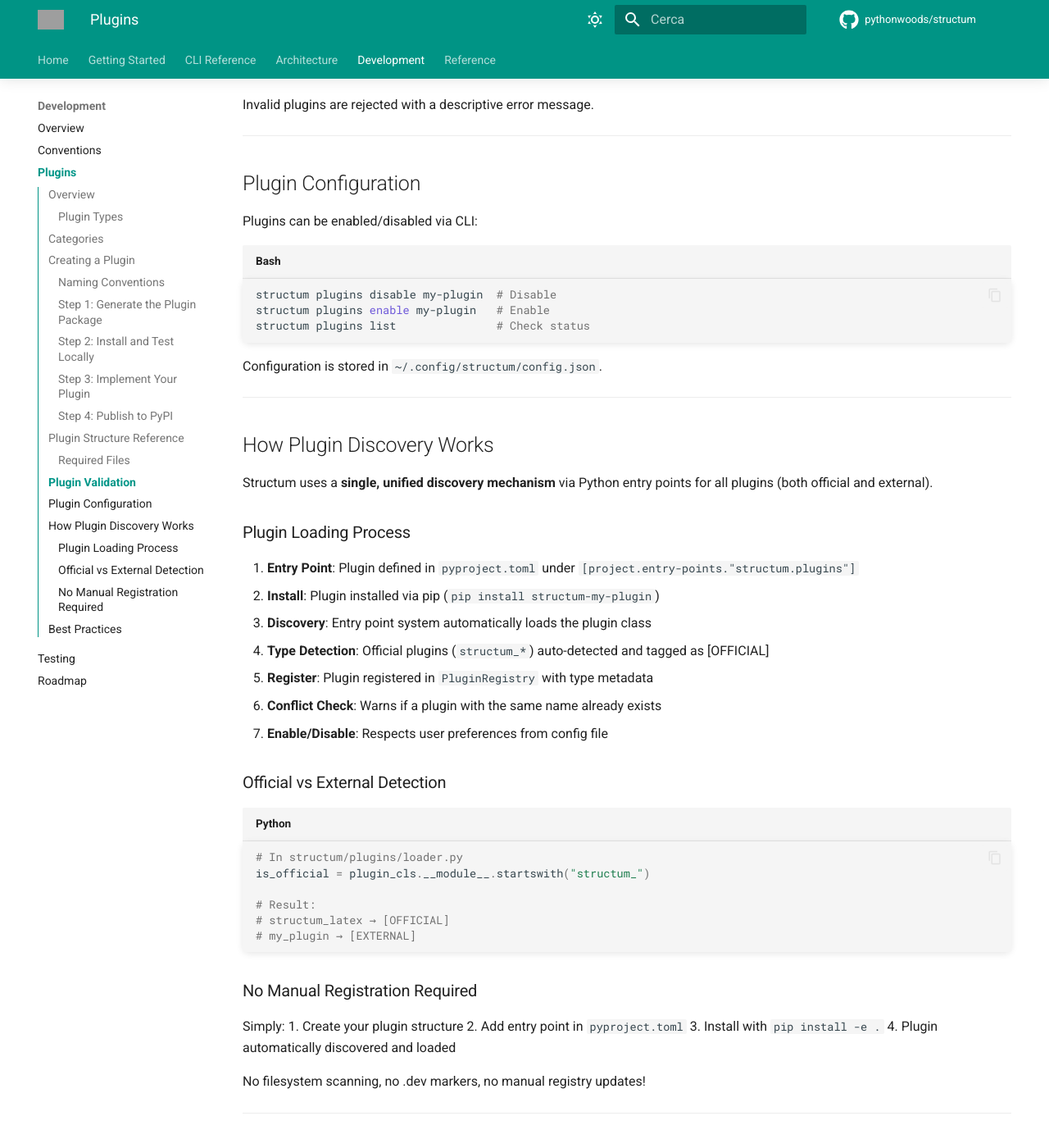
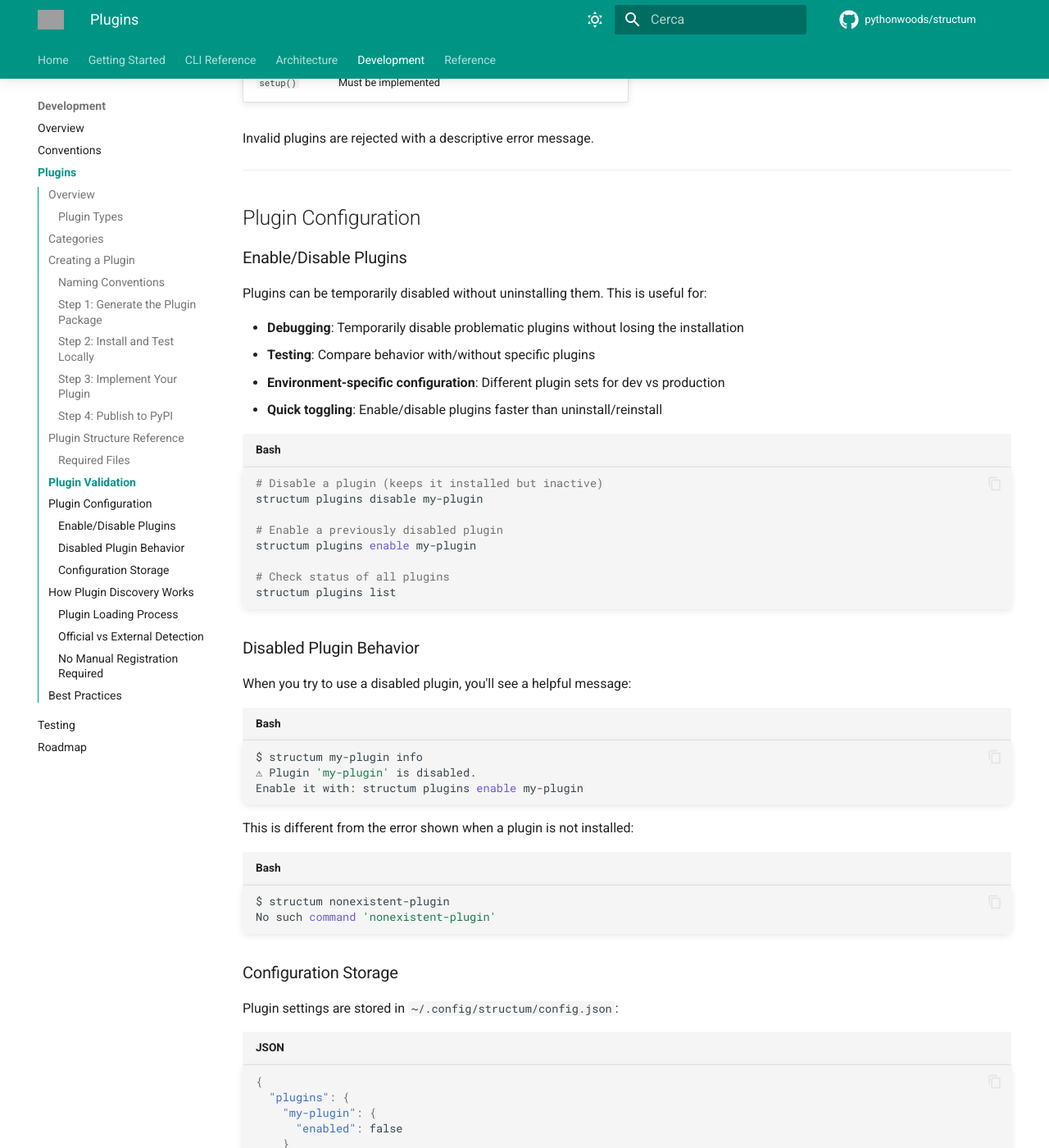
Before and after one commit to PythonWoods/structum, an MkDocs documentation site: the page built from docs/development/plugins.md, in a window 1280 px wide and 1400 px high, scrolled down 7024 px. Shown: the whole window at 82% size. Built offline with MkDocs 1.6.1 and Material for MkDocs 9.7.7, drawn with Linux system fonts in a browser that asks for light colours; comment, search, counter and statistics services are not loaded; some of the changed text lies outside the part shown; grey boxes are pictures that could not be loaded.

Commit message:
feat(plugins): enhance UX for disabled plugins with helpful error messages
Implement enterprise-grade error handling that distinguishes between
disabled and non-existent plugins, providing self-service guidance.

Changes:
- Add error handler in main.py to intercept disabled plugin commands
- Show clear message: "Plugin 'X' is disabled. Enable it with: structum plugins enable X"
- Distinguish "not installed" vs "disabled" error states
- Add comprehensive test suite for disabled plugin error handling
- Update documentation with enable/disable use cases and behavior
- Add .claude-trace/ to .gitignore

Benefits:
- Enterprise UX: Self-service guidance for users
- Clear distinction between installation and configuration states
- Maintains enable/disable functionality for debugging and testing
- Faster than uninstall/reinstall workflow

Generated with [Claude Code](https://claude.com/claude-code)

Co-Authored-By: Claude <noreply@anthropic.com>

````diff
--- a/docs/development/plugins.md
+++ b/docs/development/plugins.md
@@ -48,11 +48,13 @@ All plugins are external packages that use entry points for registration. You ca
 
 ### Step 1: Generate the Plugin Package
 
-From your preferred directory:
+Generate the plugin by specifying its name and where to create it:
 
 ```bash
-structum plugins new my-awesome-plugin --category export --output ~/projects/
+structum plugins new my-awesome-plugin --output ~/projects/ --category export
 ```
+
+> **Note**: The `--output` parameter is **required** - you explicitly specify where the plugin project will be created.
 
 This automatically creates a **complete, standalone, ready-to-install** Python package at `~/projects/my-awesome-plugin/`:
 
@@ -315,15 +317,58 @@ Invalid plugins are rejected with a descriptive error message.
 
 ## Plugin Configuration
 
-Plugins can be enabled/disabled via CLI:
+### Enable/Disable Plugins
+
+Plugins can be temporarily disabled without uninstalling them. This is useful for:
+
+- **Debugging**: Temporarily disable problematic plugins without losing the installation
+- **Testing**: Compare behavior with/without specific plugins
+- **Environment-specific configuration**: Different plugin sets for dev vs production
+- **Quick toggling**: Enable/disable plugins faster than uninstall/reinstall
 
 ```bash
-structum plugins disable my-plugin  # Disable
-structum plugins enable my-plugin   # Enable
-structum plugins list               # Check status
+# Disable a plugin (keeps it installed but inactive)
+structum plugins disable my-plugin
+
+# Enable a previously disabled plugin
+structum plugins enable my-plugin
+
+# Check status of all plugins
+structum plugins list
 ```
 
-Configuration is stored in `~/.config/structum/config.json`.
+### Disabled Plugin Behavior
+
+When you try to use a disabled plugin, you'll see a helpful message:
+
+```bash
+$ structum my-plugin info
+⚠ Plugin 'my-plugin' is disabled.
+Enable it with: structum plugins enable my-plugin
+```
+
+This is different from the error shown when a plugin is not installed:
+
+```bash
+$ structum nonexistent-plugin
+No such command 'nonexistent-plugin'
+```
+
+### Configuration Storage
+
+Plugin settings are stored in `~/.config/structum/config.json`:
+
+```json
+{
+  "plugins": {
+    "my-plugin": {
+      "enabled": false
+    }
+  }
+}
+```
+
+By default, all installed plugins are enabled unless explicitly disabled.
 
 ---
 
````
Also changed, not shown: CHANGELOG.md (+4 -0 lines), 5 other files.
